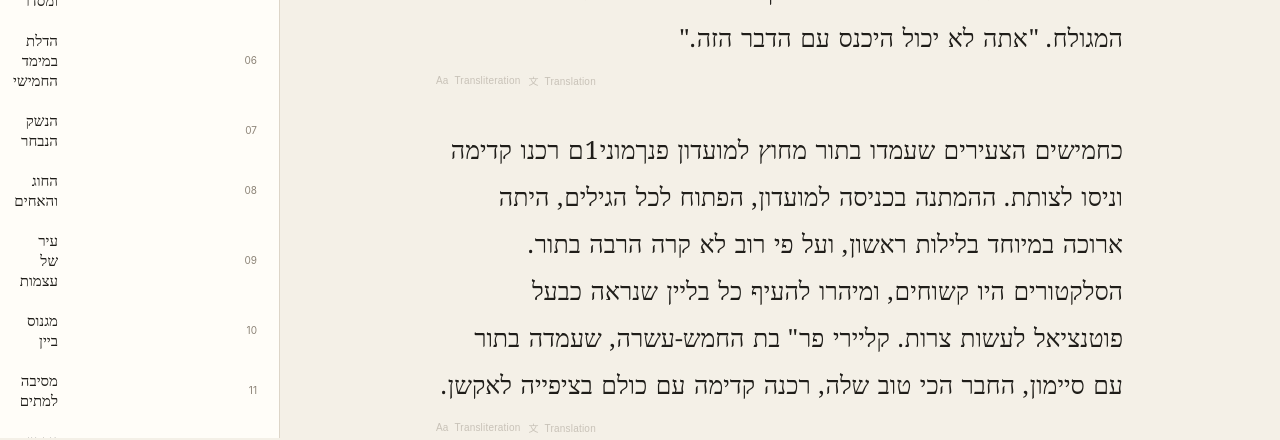
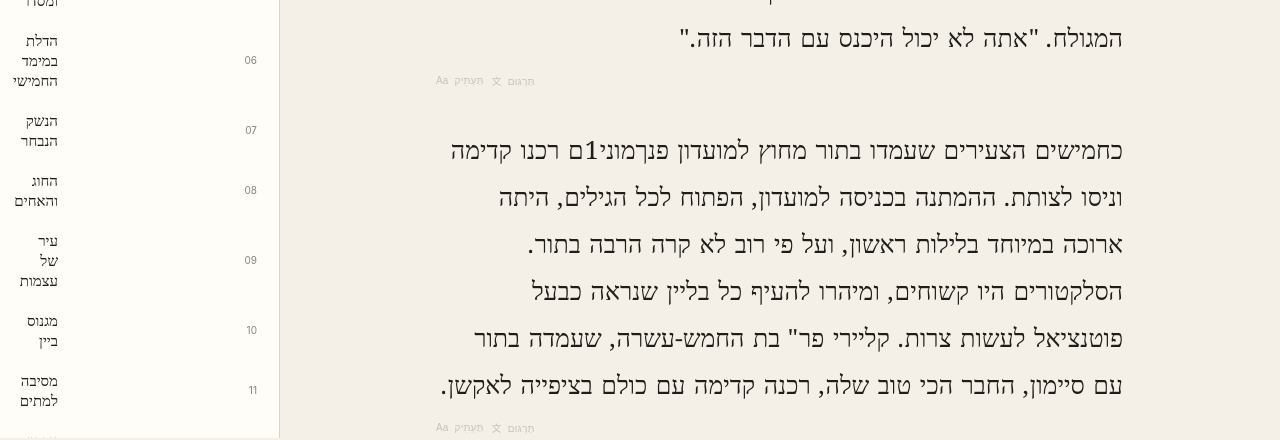
Before and after one commit to kshyndina/defi, a Next.js app: page / in a window 1280 px wide. Shown: the part 362-802 px from the top of the page. Built offline with nearby package versions, Linux system fonts and the light colour scheme; no server answers.

Commit message:
Localize translation and transliteration labels to Hebrew

```diff
--- a/app/components/Reader.jsx
+++ b/app/components/Reader.jsx
@@ -40,8 +40,8 @@ function WordPopover({ selection, onClose }) {
     <div className="word-popover" style={{left, top}} dir="ltr">
       <div className="popover-word" dir="rtl">{selection.word}</div>
       <div className="popover-actions">
-        <button onClick={()=>run('wordTransliteration')} disabled={!!loading}>{loading==='wordTransliteration'?'…':'Transliteration'}</button>
-        <button onClick={()=>run('wordTranslation')} disabled={!!loading}>{loading==='wordTranslation'?'…':'Translation'}</button>
+        <button onClick={()=>run('wordTransliteration')} disabled={!!loading}>{loading==='wordTransliteration'?'…':'תַּעְתִּיק'}</button>
+        <button onClick={()=>run('wordTranslation')} disabled={!!loading}>{loading==='wordTranslation'?'…':'תַּרְגּוּם'}</button>
       </div>
       {result && <div className="popover-result">{result}</div>}
     </div>
@@ -71,8 +71,8 @@ function Paragraph({ text, fontScale, fontFamily, onWord }) {
   return <article className="paragraph" ref={ref} style={{'--reader-scale':fontScale,'--reader-font':fontFamily}}>
     <p className="hebrew-text">{parts.map((p,i)=>IS_HEBREW_WORD.test(p)?<button key={i} className="word" onClick={e=>onWord({word:p,context:text,x:e.clientX,y:e.clientY})}>{p}</button>:<span key={i}>{p}</span>)}</p>
     <div className="paragraph-tools" dir="ltr">
-      <button onClick={()=>run('paragraphTransliteration')}>Aa&nbsp; {assist.loading&&assist.mode==='paragraphTransliteration'?'…':'Transliteration'}</button>
-      <button onClick={()=>run('paragraphTranslation')}>文&nbsp; {assist.loading&&assist.mode==='paragraphTranslation'?'…':'Translation'}</button>
+      <button onClick={()=>run('paragraphTransliteration')}>Aa&nbsp; {assist.loading&&assist.mode==='paragraphTransliteration'?'…':'תַּעְתִּיק'}</button>
+      <button onClick={()=>run('paragraphTranslation')}>文&nbsp; {assist.loading&&assist.mode==='paragraphTranslation'?'…':'תַּרְגּוּם'}</button>
     </div>
     {assist.text && <div className={`assist ${assist.mode==='paragraphTranslation'?'translation':''}`} dir="ltr">{assist.text}</div>}
   </article>
```
